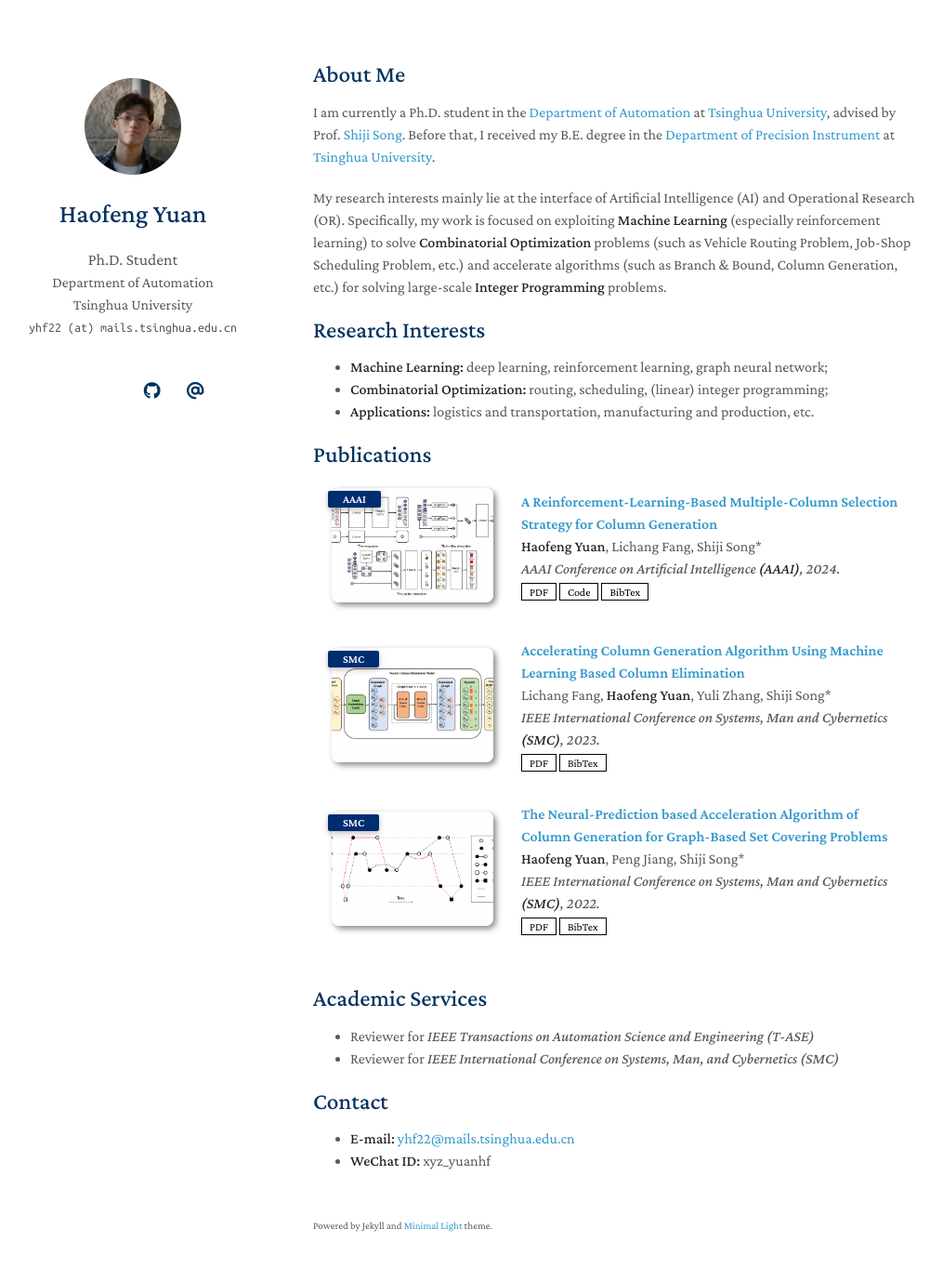
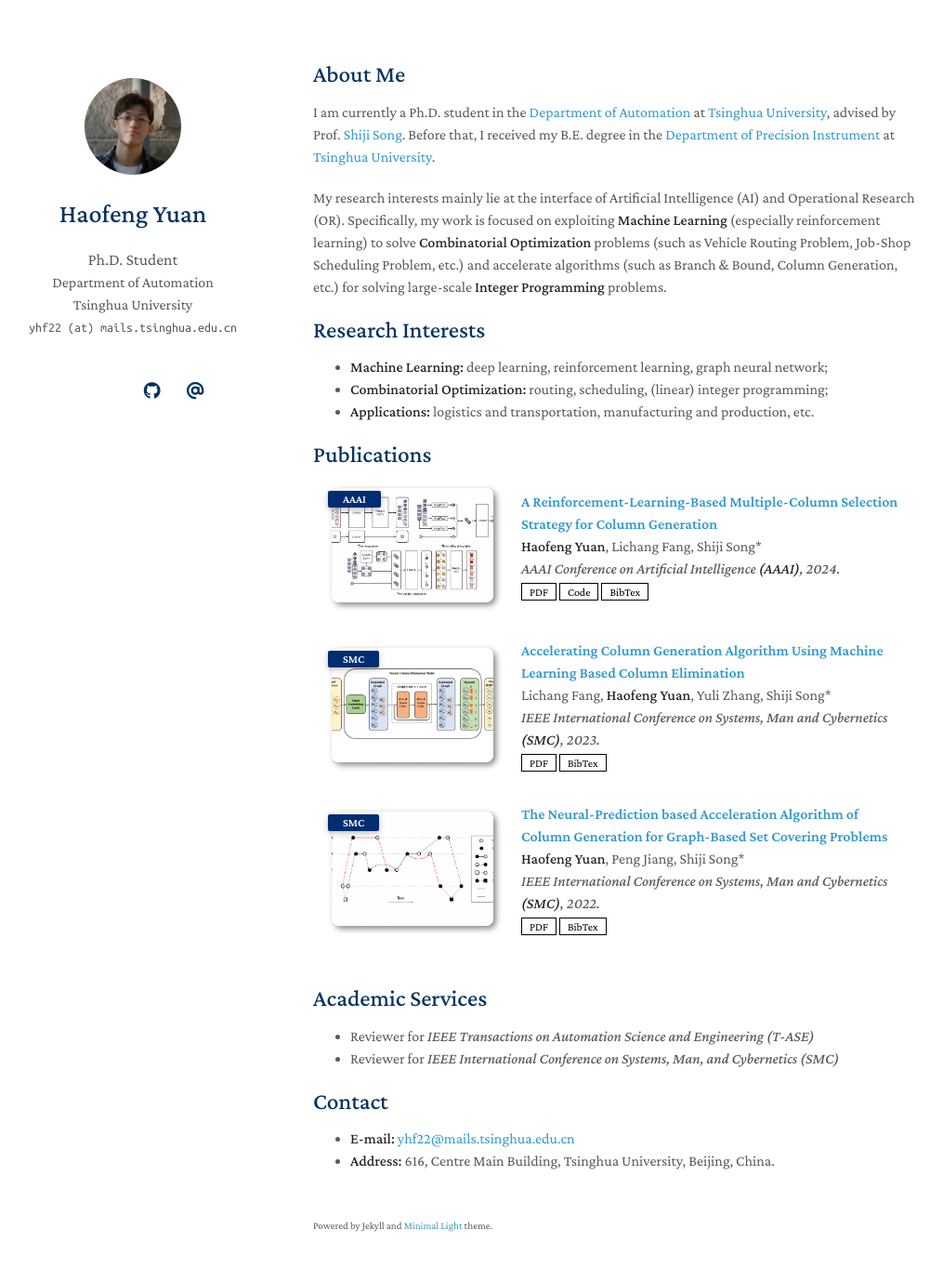
Before and after one commit to Xyz-yuanhf/Xyz-yuanhf.github.io, a Jekyll site: the page built from index.md, in a window 1280 px wide and 1399 px high. Shown: the top 1364 px of the window at 93% size, without its empty margins (133-1148 px from the left). Built offline with Jekyll 4.4.1, drawn with Linux system fonts in a browser that asks for light colours; a style sheet for code colours, icons or effects is not loaded; our own code applies the rules of GitHub Pages for plain Markdown files.

Commit message:
Update index.md

```diff
--- a/index.md
+++ b/index.md
@@ -25,4 +25,4 @@ My research interests mainly lie at the interface of Artificial Intelligence (AI
 ## Contact
 
 - **E-mail:** [yhf22@mails.tsinghua.edu.cn](mailto:yhf22@mails.tsinghua.edu.cn)
-- **WeChat ID:** xyz_yuanhf
+- **Address:** 616, Centre Main Building, Tsinghua University, Beijing, China.
```
